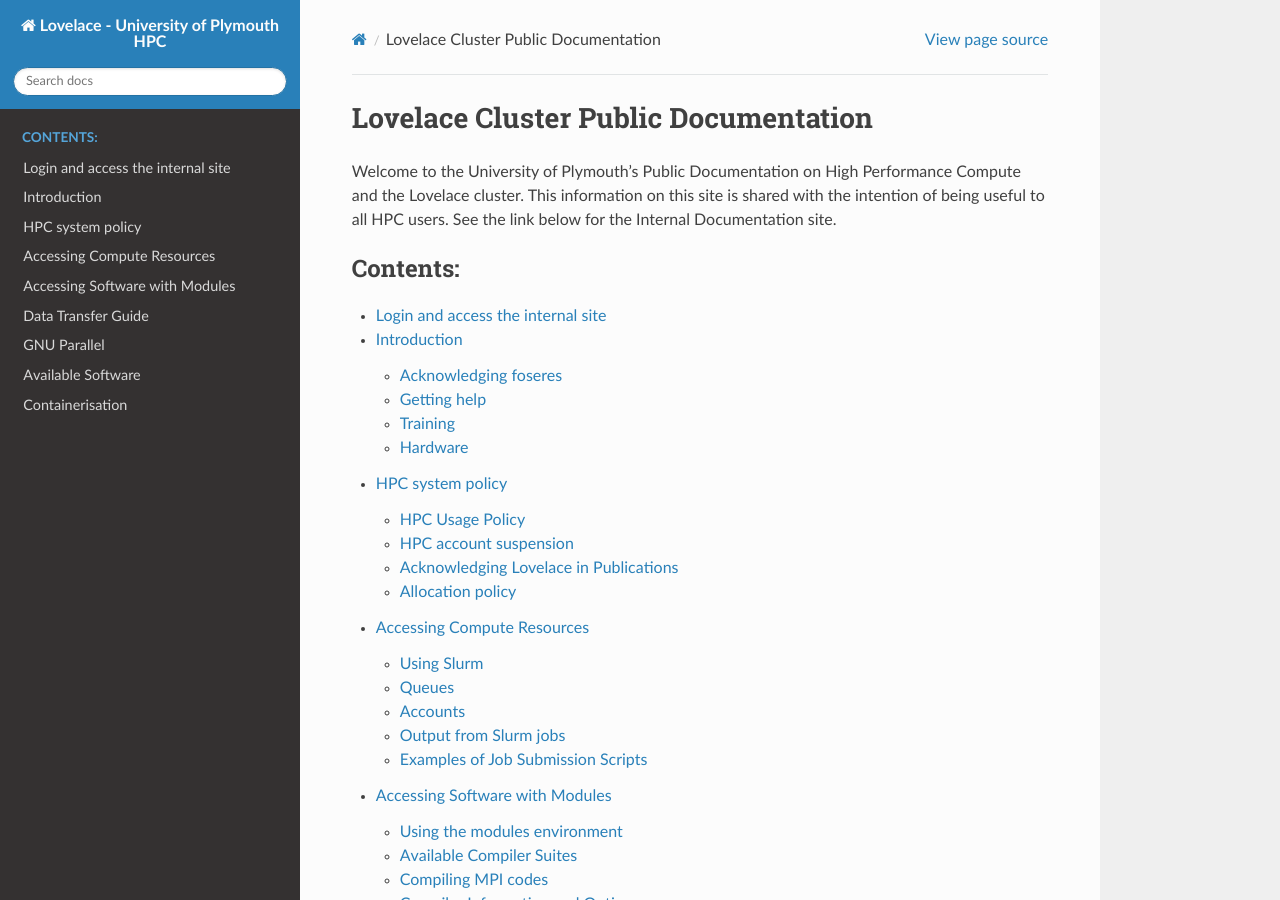
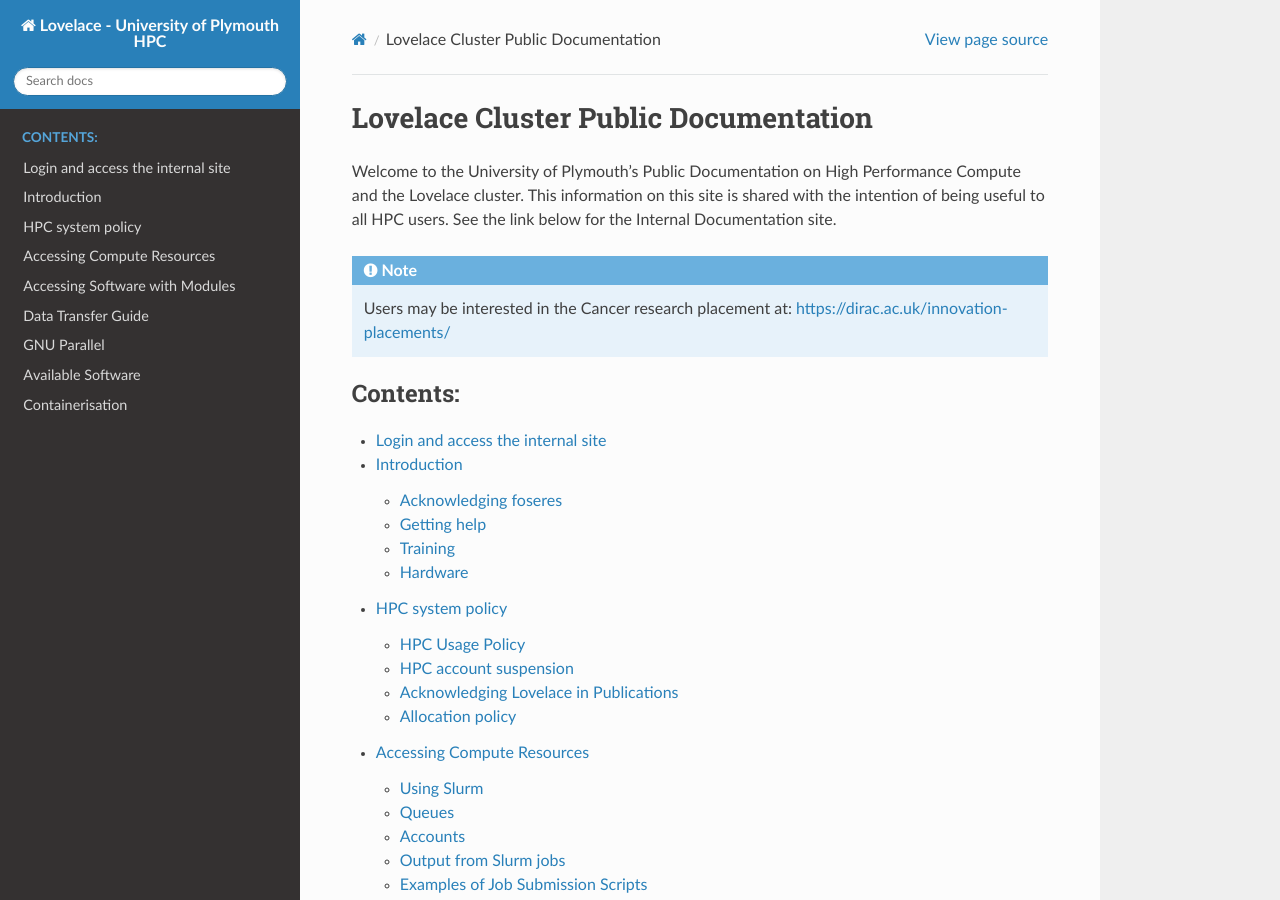
Before and after one commit to AbhinavPraveen/UoP-HPC-Docs, a Sphinx documentation site: the page built from source/index.rst, in a window 1280 px wide and 900 px high. Built offline with Sphinx 7.4.7 and the Read the Docs theme 3.1.0, drawn with Linux system fonts in a browser that asks for light colours.

Commit message:
Add Cancer Research placement link

```diff
--- a/source/index.rst
+++ b/source/index.rst
@@ -7,6 +7,9 @@
 =====================================
 
 Welcome to the University of Plymouth's Public Documentation on High Performance Compute and the Lovelace cluster. This information on this site is shared with the intention of being useful to all HPC users. See the link below for the Internal Documentation site.
+
+.. note::
+   Users may be interested in the Cancer research placement at: https://dirac.ac.uk/innovation-placements/
 
 .. toctree::
    :maxdepth: 2
```
